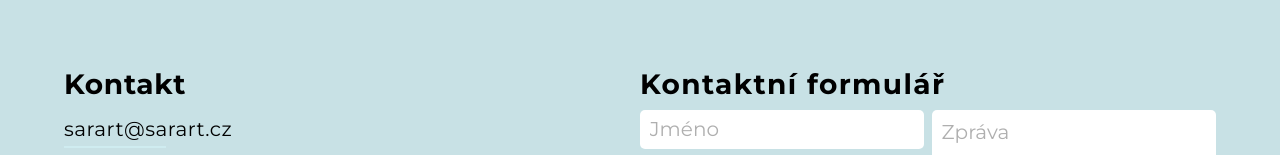
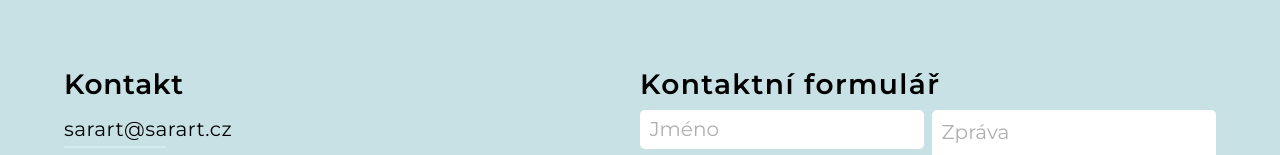
Before and after one commit to Sirotekj/portfolio-2, a Next.js app: page / in a window 1280 px wide. Shown: the part 1272-1427 px from the top of the page. Built offline with nearby package versions, Linux system fonts and the light colour scheme.

Commit message:
add semibold

```diff
--- a/src/app/globals.css
+++ b/src/app/globals.css
@@ -38,10 +38,10 @@
     color: var(--light);
   }
   h1 {
-    @apply text-3xl sm:text-4xl md:text-5xl font-bold text-foreground mt-large mb-small;
+    @apply text-3xl sm:text-4xl md:text-5xl font-semibold text-foreground mt-large mb-small;
   }
   h2 {
-    @apply text-2xl font-bold text-foreground mt-large mb-small;
+    @apply text-2xl font-semibold text-foreground mt-large mb-small;
   }
 
   h3 {
--- a/src/app/layout.tsx
+++ b/src/app/layout.tsx
@@ -7,7 +7,7 @@ import './globals.css';
 const montserrat = Montserrat({
   variable: '--font-montserrat',
   subsets: ['latin', 'latin-ext'],
-  weight: ['400', '700'],
+  weight: ['400', '600'],
   adjustFontFallback: false,
 });
 
```
